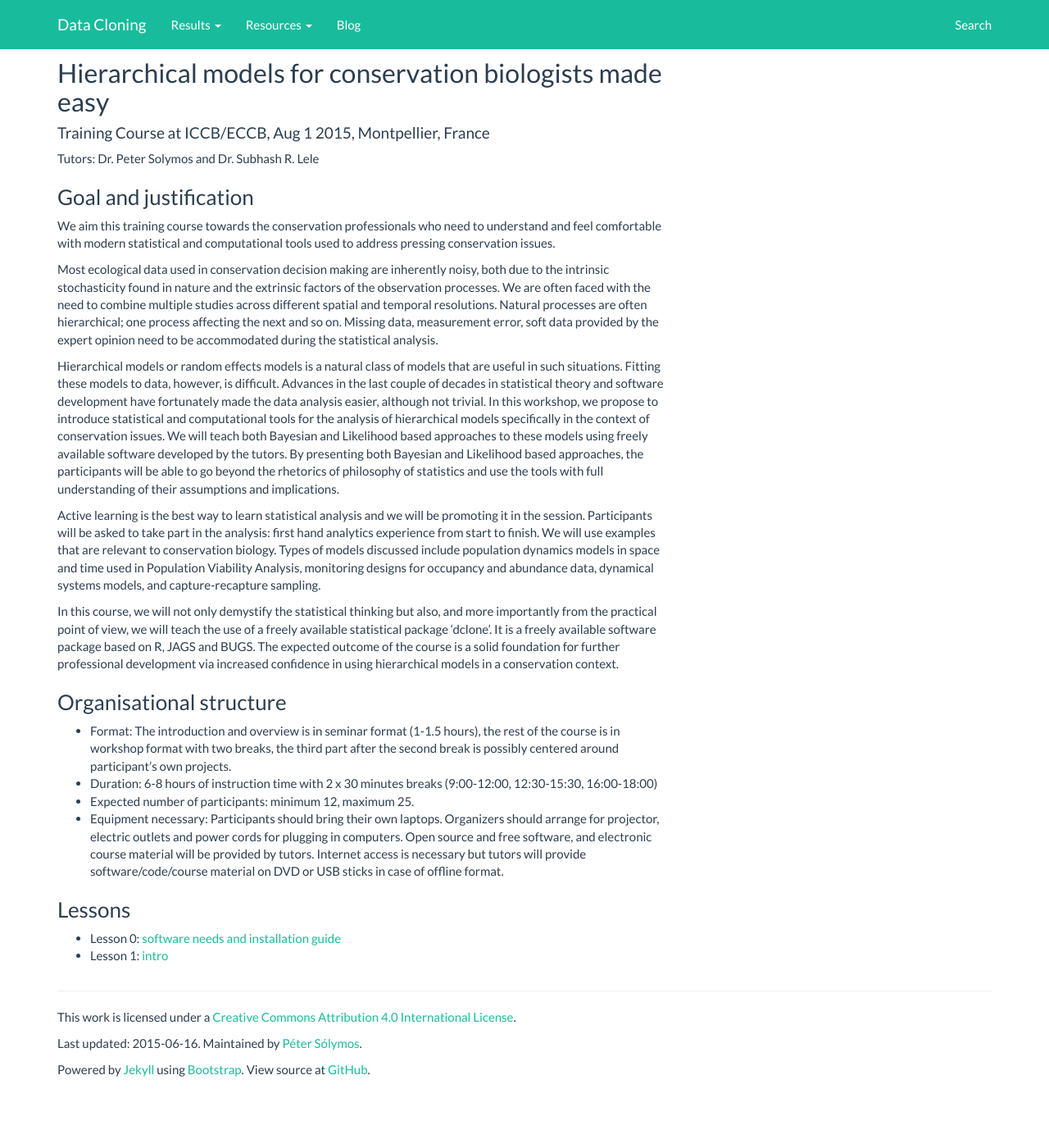
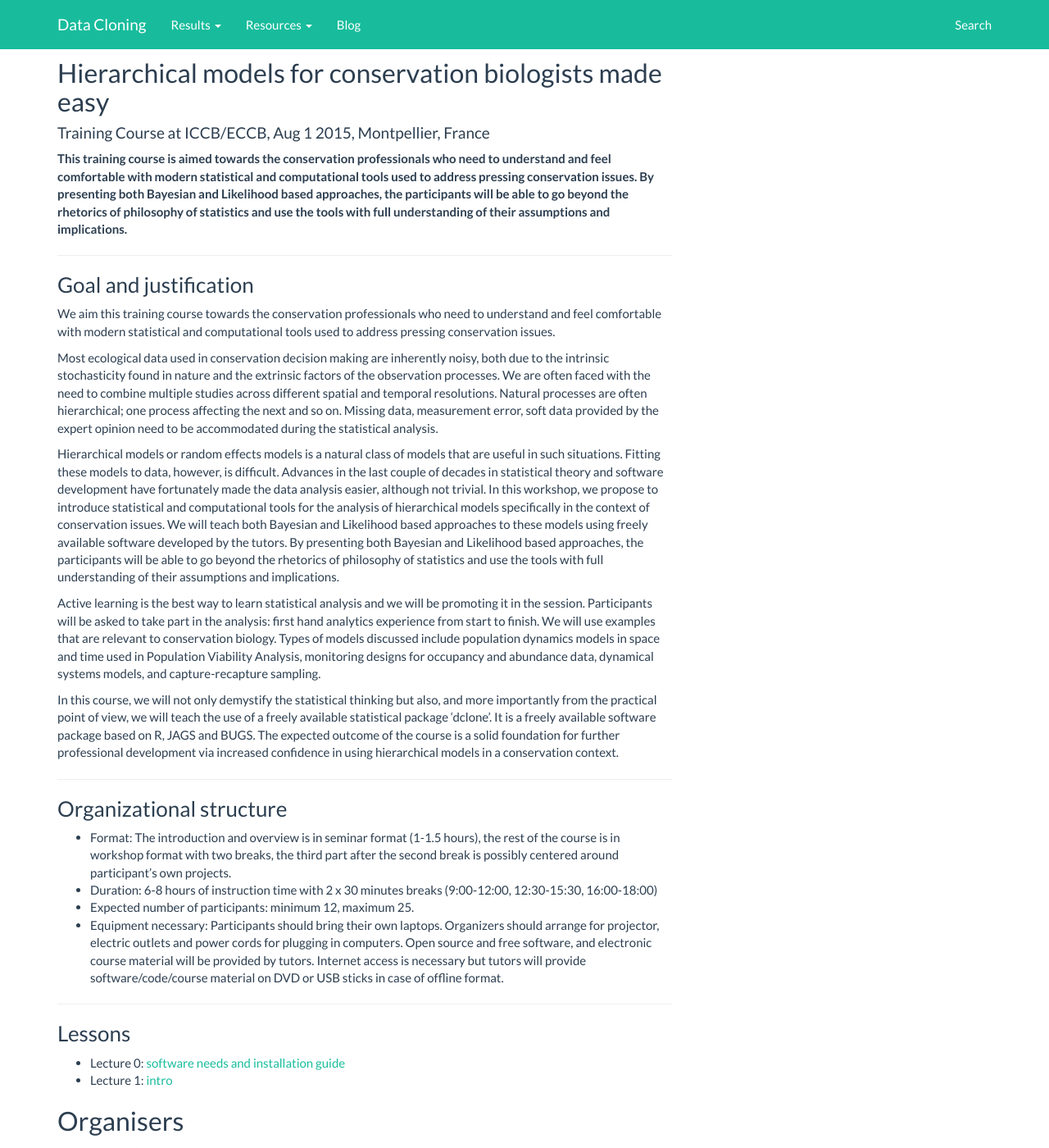
Before and after one commit to datacloning/datacloning.github.io, a Jekyll site: the page built from courses/montpellier-2015/index.md, in a window 1280 px wide and 1400 px high. Shown: the whole window at 82% size. Built offline with Jekyll 4.4.1, drawn with Linux system fonts in a browser that asks for light colours; nearby versions of some CDN libraries; some of the changed text lies outside the part shown.

Commit message:
strong summary

```diff
--- a/courses/montpellier-2015/index.md
+++ b/courses/montpellier-2015/index.md
@@ -7,7 +7,9 @@ layout: default
 
 #### Training Course at ICCB/ECCB, Aug 1 2015, Montpellier, France
 
-Tutors: Dr. Peter Solymos and Dr. Subhash R. Lele
+<strong>This training course is aimed towards the conservation professionals who need to understand and feel comfortable with modern statistical and computational tools used to address pressing conservation issues. By presenting both Bayesian and Likelihood based approaches, the participants will be able to go beyond the rhetorics of philosophy of statistics and use the tools with full understanding of their assumptions and implications.</strong>
+
+-------------
 
 ### Goal and justification
 
@@ -21,15 +23,34 @@ Active learning is the best way to learn statistical analysis and we will be pro
 
 In this course, we will not only demystify the statistical thinking but also, and more importantly from the practical point of view, we will teach the use of a freely available statistical package ‘dclone’. It is a freely available software package based on R, JAGS and BUGS. The expected outcome of the course is a solid foundation for further professional development via increased confidence in using hierarchical models in a conservation context.
 
-### Organisational structure
+---------------
+
+### Organizational structure
 
 * Format: The introduction and overview is in seminar format (1-1.5 hours), the rest of the course is in workshop format with two breaks, the third part after the second break is possibly centered around participant’s own projects.
 * Duration: 6-8 hours of instruction time with 2 x 30 minutes breaks (9:00-12:00, 12:30-15:30, 16:00-18:00)
 * Expected number of participants: minimum 12, maximum 25.
 * Equipment necessary: Participants should bring their own laptops. Organizers should arrange for projector, electric outlets and power cords for plugging in computers. Open source and free software, and electronic course material will be provided by tutors. Internet access is necessary but tutors will provide software/code/course material on DVD or USB sticks in case of offline format.
 
+-------------------
 
 ### Lessons
 
-* Lesson 0: [software needs and installation guide](./lesson-00.html)
-* Lesson 1: [intro](./lesson-01.html)
+* Lecture 0: [software needs and installation guide](./lecture-00.html)
+* Lecture 1: [intro](./lecture-01.html)
+
+
+
+## Organisers
+
+* [Péter Sólymos](http://peter.solymos.org)
+* [Subhash R. Lele](http://www.stat.ualberta.ca/~slele/)
+
+## How to prepare to make the most of the course
+
+Set up your laptop: give here how and test cases
+
+## Suggested reading
+
+Put here links to sites, documents, references.
+Create a bibtex file with refs.
```
